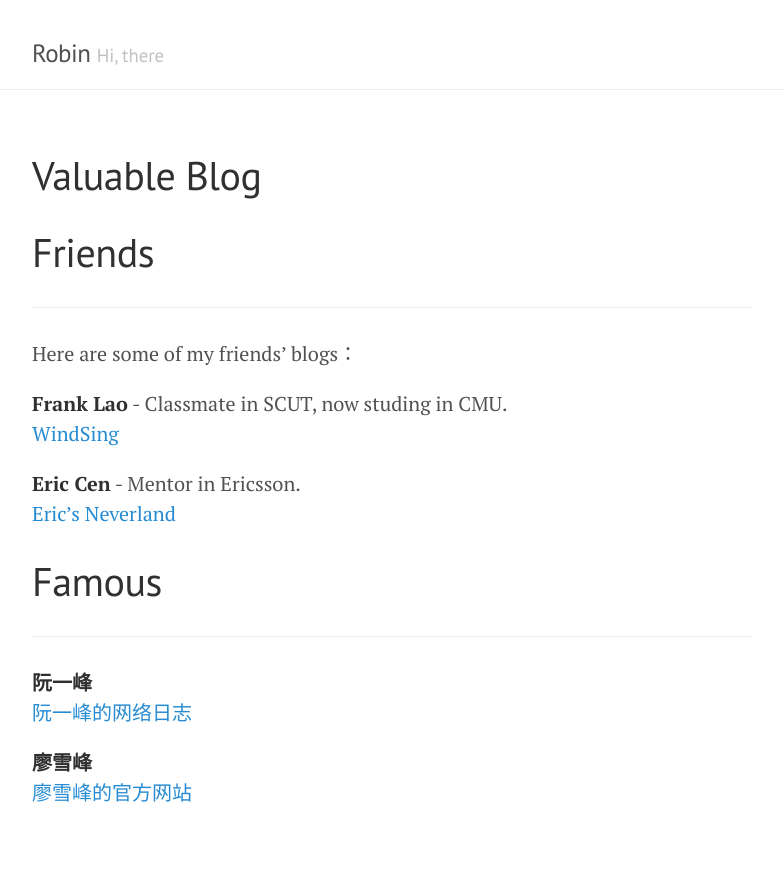
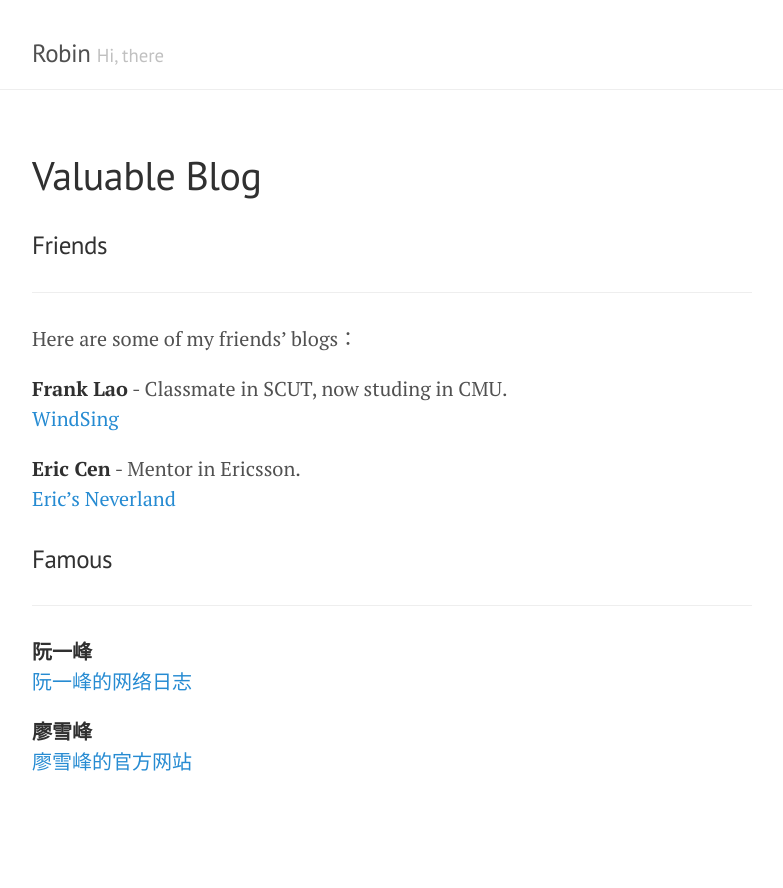
Before and after one commit to RobinGG/RobinGG.github.io, a Jekyll site: the page built from ValuableBlog.md, in a window 1280 px wide. Shown: the part 102-990 px from the top of the page, without its empty margins (248-1031 px from the left). Built offline with Jekyll 4.4.1, drawn with Linux system fonts in a browser that asks for light colours; after the commit the page ends 959 px from its top, so only the background shows below that.

Commit message:
fix typo

```diff
--- a/ValuableBlog.md
+++ b/ValuableBlog.md
@@ -3,7 +3,7 @@ layout: page
 title: Valuable Blog
 ---
 
-# Friends
+### Friends
 ---
 
 Here are some of my friends' blogs：
@@ -16,7 +16,7 @@ Here are some of my friends' blogs：
 <br/>
 [Eric's Neverland](http://ericcenblog.com/)
 
-# Famous
+### Famous
 ---
 
 **阮一峰**
```
